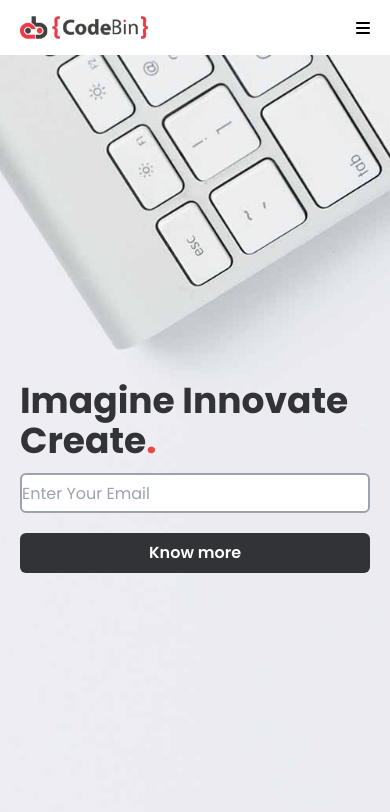
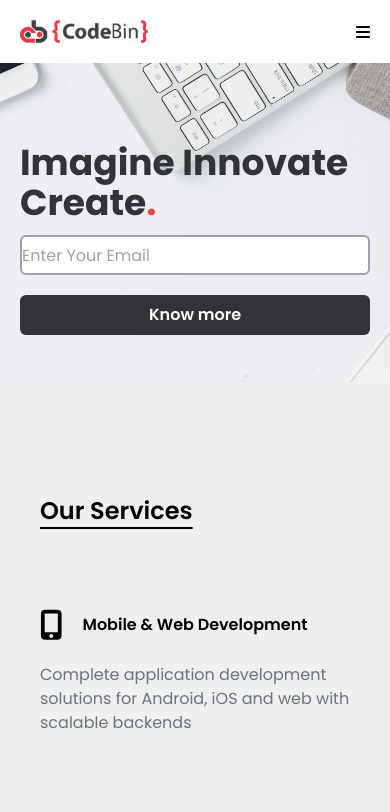
Before and after one commit to rushikeshadhav/Codebin-clone, a plain HTML site: page index.html in a window 390 px wide. Shown: the top 812 px of the page. Drawn offline with nearby package versions, Linux system fonts and the light colour scheme.

Commit message:
main img add

```diff
--- a/index.html
+++ b/index.html
@@ -40,15 +40,15 @@
         </div>
     </nav>
     <nav class="block md:hidden bg-white bg-blend-lighten sticky top-0 z-50">
-        <div class="flex justify-between items-center px-5 py-3">
+        <div class="flex justify-between items-center px-5 py-4">
             <div>
                 <img class="w-32" src="./assets/logo.png" alt="">
             </div>
             <i class="fa-solid fa-bars"></i>
         </div>
     </nav>
-    <main class="bg-[url('/assets/concept1.jpeg')] bg-cover w-full bg-no-repeat bg-center h-screen px-5 md:px-10 flex justify-around items-center">
-        <div class="md:w-1/2">
+    <main class="bg-[url('/assets/concept1.jpeg')] bg-cover bg-no-repeat bg-center h-80 md:h-screen px-5 md:px-10 flex justify-around items-start sm:items-center">
+        <div class="md:w-1/2 mt-20 md:mt-0">
             <h1 class="text-4xl md:text-7xl font-bold text-[#323336] w-full mb-3 md:mb-10">Imagine Innovate Create<span
                     class="text-red-500">.</span></h1>
             <div class="flex flex-col sm:flex-row gap-5">
```
